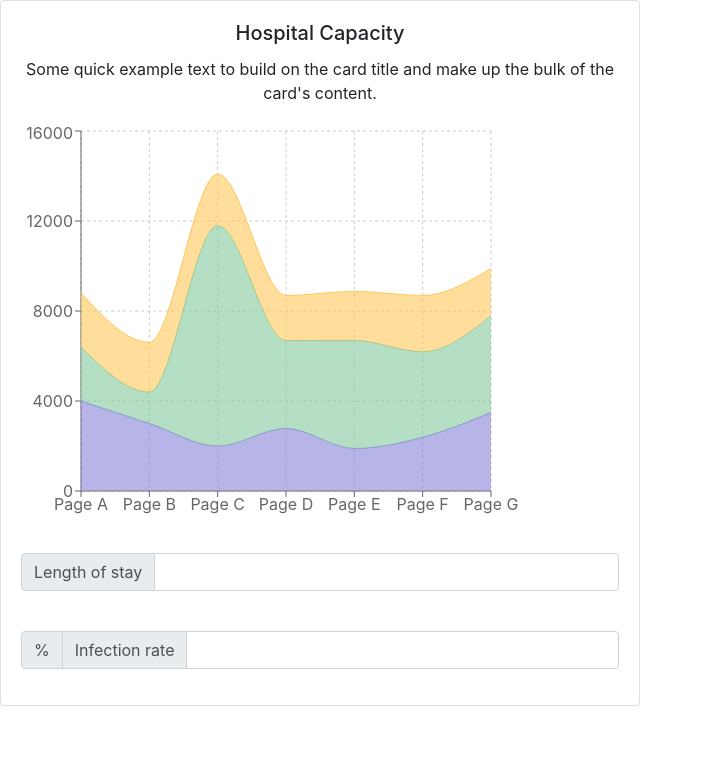
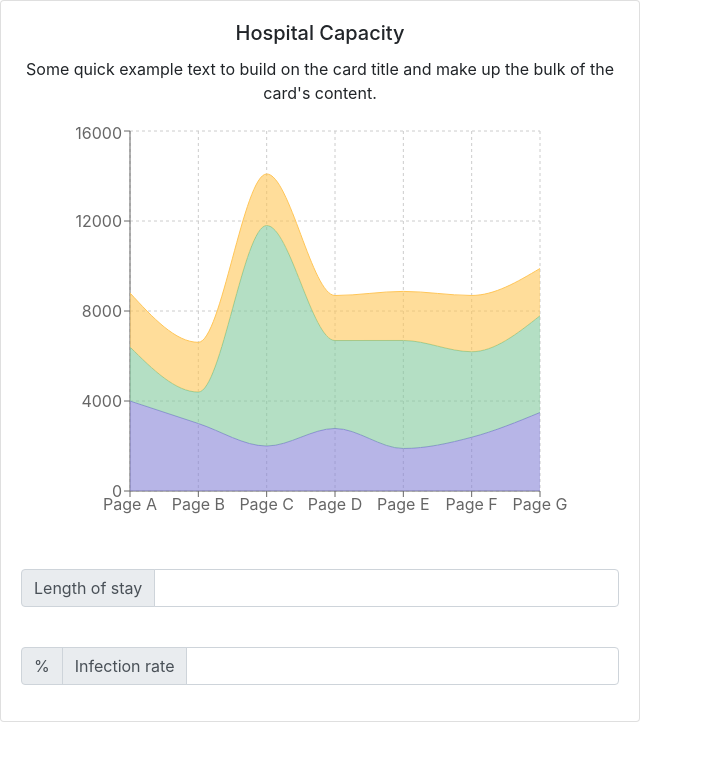
Before and after one commit to jonstokes/hospital-capacity-model, a React (Create React App) app: page / in a window 1280 px wide. Shown: the top 758 px of the page, without its empty margins (0-703 px from the left). Built offline with nearby package versions, Linux system fonts and the light colour scheme.

Commit message:
use a figure

```diff
--- a/src/MainPanel.js
+++ b/src/MainPanel.js
@@ -1,5 +1,5 @@
 import React, { PureComponent } from 'react';
-import { Card } from 'react-bootstrap'
+import { Card, Figure } from 'react-bootstrap'
 import Chart from './Chart.js'
 import Controls from './Controls.js'
 
@@ -13,7 +13,7 @@ export default class MainPanel extends PureComponent {
             Some quick example text to build on the card title and make up the bulk of
             the card's content.
           </Card.Text>
-          <Chart />
+          <Figure><Chart /></Figure>
           <Controls />
         </Card.Body>
       </Card>
```
